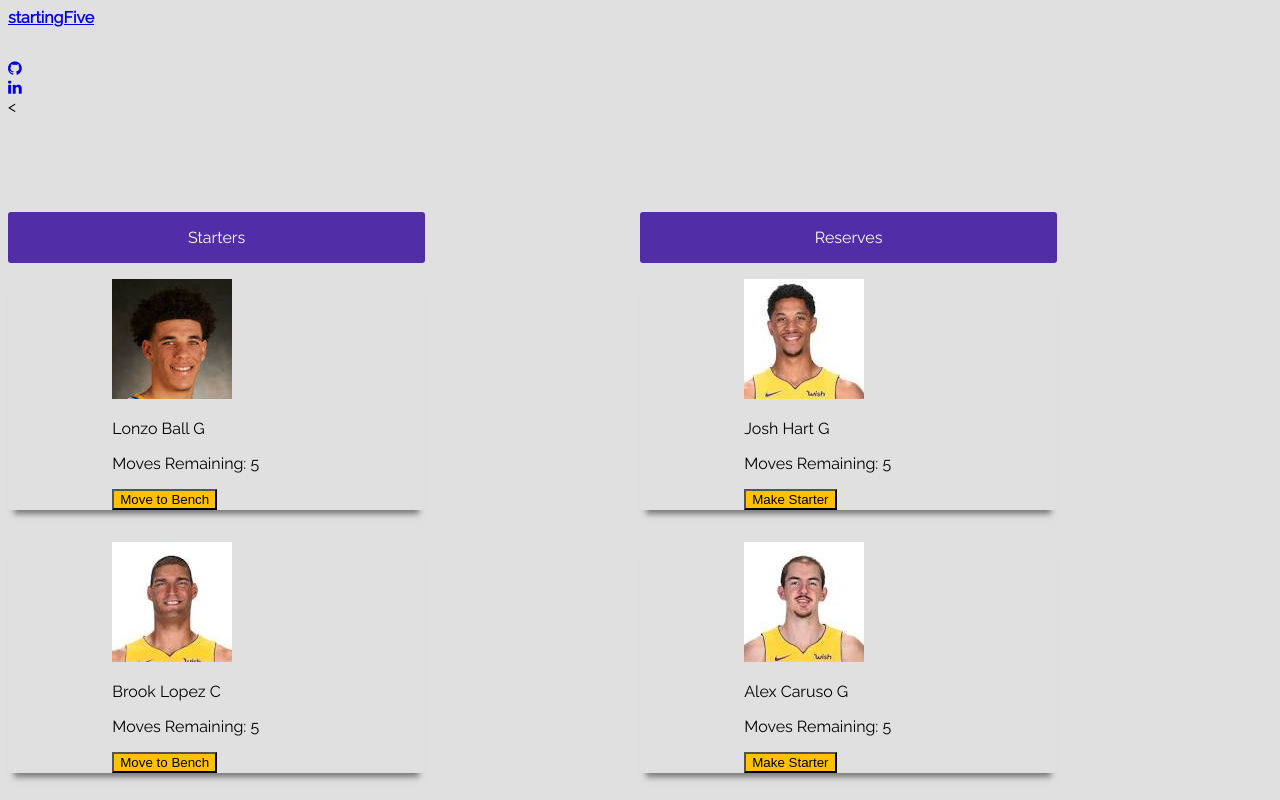
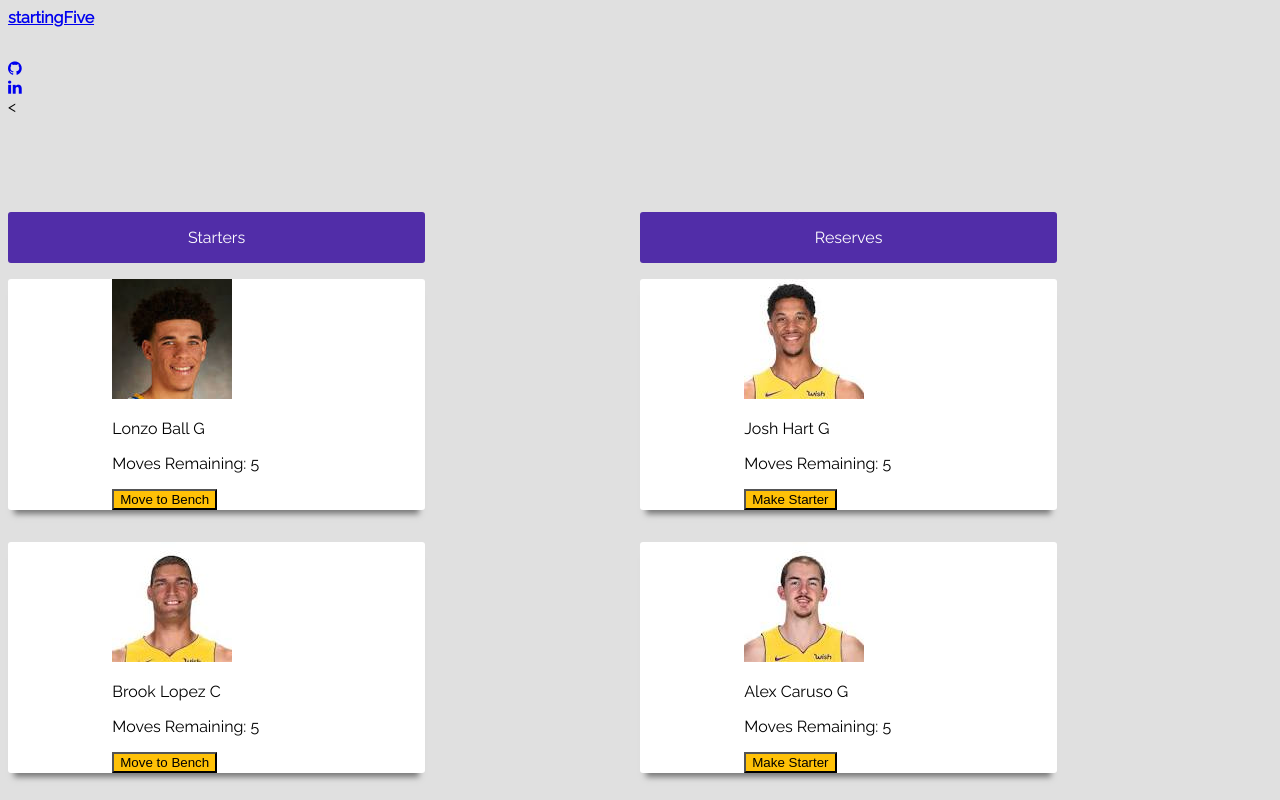
Before and after one commit to LBakerDev/lakersLineup, an Angular app: page / in a window 1280 px wide. Shown: the top 800 px of the page. Built offline with nearby package versions, Linux system fonts and the light colour scheme; what angular-bootstrap-md would draw is missing.

Commit message:
changed card background

```diff
--- a/src/app/roster-box/roster-box.component.css
+++ b/src/app/roster-box/roster-box.component.css
@@ -31,8 +31,8 @@ p {
   box-shadow: 0 10px 6px -6px #777;
   margin-bottom: 2em;
   width: 100%;
-  /* border: 1px solid #BDBDBD; */
   border-radius: 3px;
+  background-color: white
 }
 
 .player-card {
```
Also changed, not shown: src/app/RESERVES.ts (+1 -14 lines).
